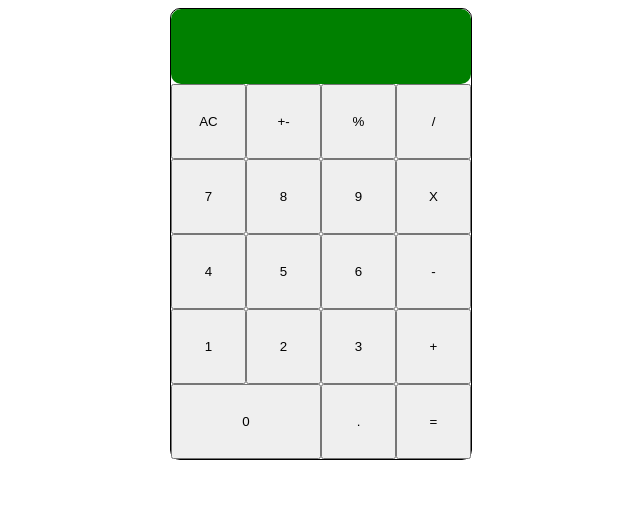
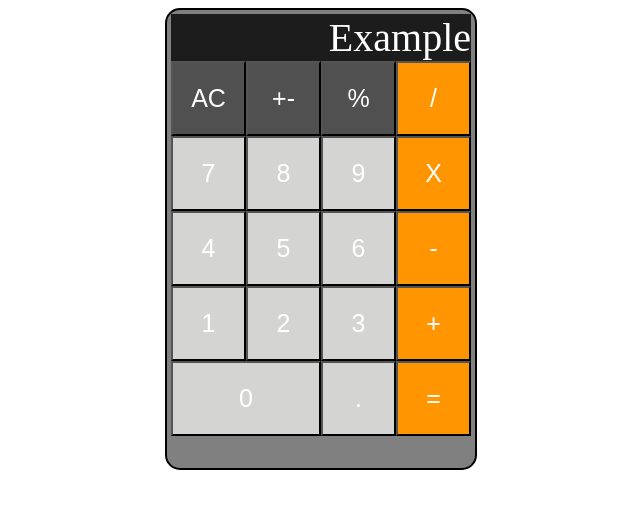
Before and after one commit to zjaytumamaop/calculator, a plain HTML site: page index.html in a window 1280 px wide. Shown: the whole page, without its empty margins (319-959 px from the left). Drawn offline with Linux system fonts and the light colour scheme.

Commit message:
added styling to look like the apple calculator

```diff
--- a/index.html
+++ b/index.html
@@ -10,27 +10,27 @@
 </head>
 <body>
     <div class="container">
-        <div id="result"></div>
+        <div id="result">Example </div>
         <div class="interact">
-            <button id="AC">AC</button>
-            <button id="+-">+-</button>
-            <button id="%">%</button>
-            <button id="/">/</button>
-            <button id="7">7</button>
-            <button id="8">8</button>
-            <button id="9">9</button>
-            <button id="X">X</button>
-            <button id="4">4</button>
-            <button id="5">5</button>
-            <button id="6">6</button>
-            <button id="-">-</button>
-            <button id="1">1</button>
-            <button id="2">2</button>
-            <button id="3">3</button>
-            <button id="+">+</button>
-            <button id="zero">0</button>
-            <button id=".">.</button>
-            <button id="=">=</button>
+            <button class ='top'id="AC">AC</button>
+            <button class ='top'id="+-">+-</button>
+            <button class ='top'id="%">%</button>
+            <button class ='right'id="/">/</button>
+            <button class ='num'id="7">7</button>
+            <button class ='num'id="8">8</button>
+            <button class ='num'id="9">9</button>
+            <button class ='right'id="X">X</button>
+            <button class ='num'id="4">4</button>
+            <button class ='num'id="5">5</button>
+            <button class ='num'id="6">6</button>
+            <button class ='right'id="-">-</button>
+            <button class ='num'id="1">1</button>
+            <button class ='num'id="2">2</button>
+            <button class ='num'id="3">3</button>
+            <button class ='right'id="+">+</button>
+            <button class ='num'id="zero">0</button>
+            <button class ='num'id=".">.</button>
+            <button class ='right'id="=">=</button>
 
         </div>
     </div>
--- a/style.css
+++ b/style.css
@@ -2,22 +2,30 @@ body{
     display: flex;
     justify-content: center;
     align-items: center;
+
 }
 
 .container{
     display: flex;
     flex-direction: column;
+    background-color: #808080;
     width: 300px;
     height: 450px;
-    border-radius: 10px;
-    border: 1px solid black;
+    border-radius: 15px;
+    border: 2px solid black;
+    padding: 4px;
 }
 
 #result{
+    display: flex;
+    justify-content: flex-end;
+    align-items: center;
+    pa
     height:75px;
     width: 300px;
-    border-radius: 10px;
-    background-color: green;
+    background-color: #1C1C1C;
+    color: white;
+    font-size: 40px;
 }
 
 .interact{
@@ -28,12 +36,25 @@ body{
 button{
     height: 75px;
     width: 75px;
+    color: white;
+    font-size: 25px;
 }
 
 button:hover{
     background-color:grey;
 }
 
+.top{
+    background-color: #505050;
+}
+
+.right{
+    background-color: #FF9500;
+}
+.num{
+    background-color: #D4D4D2;
+}
+
 #zero{
     width:150px;
 }
```
